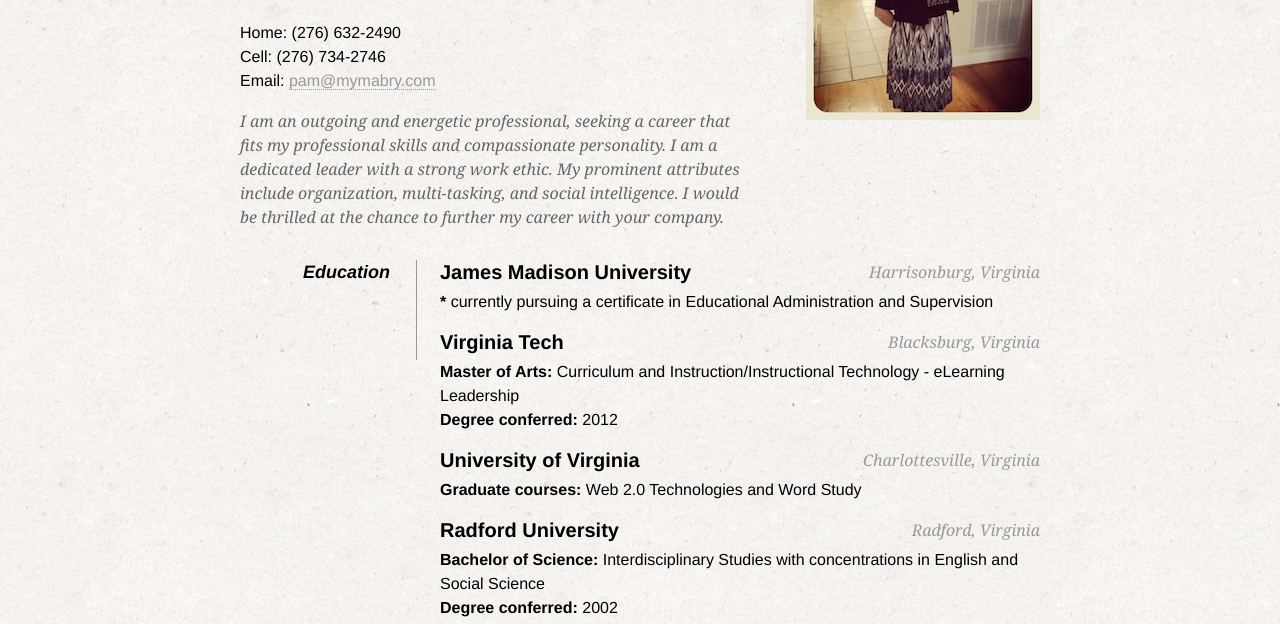
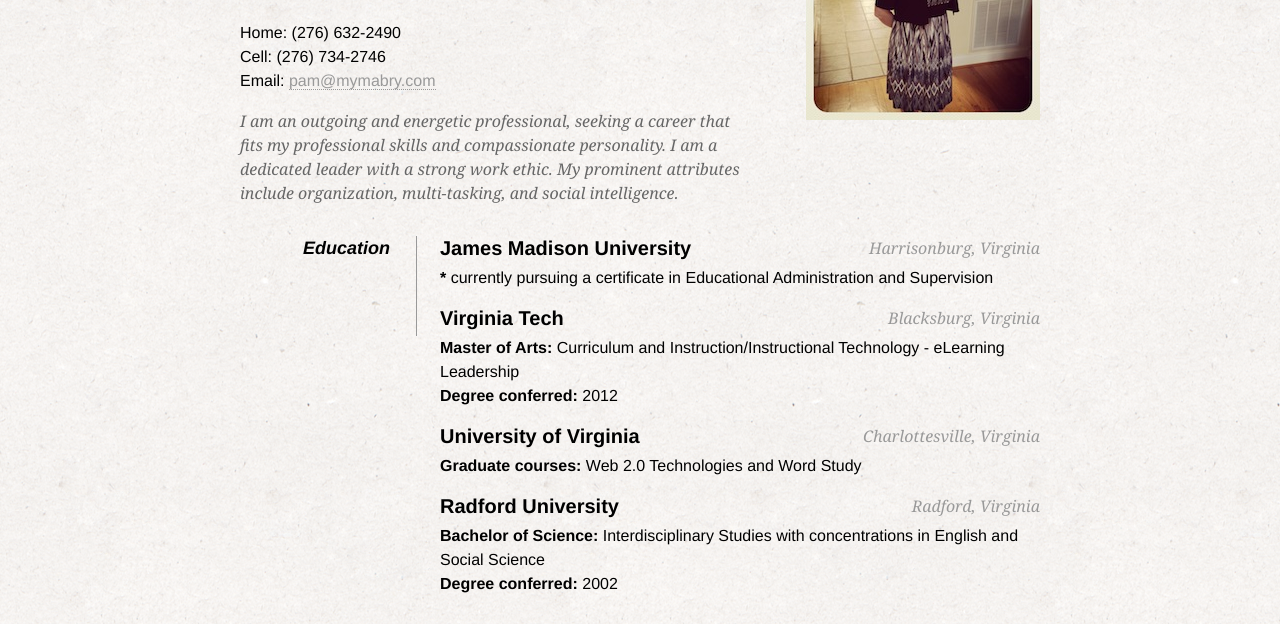
Before and after one commit to pammabry/pammabry.github.io, a plain HTML site: page index.html in a window 1280 px wide. Shown: the part 124-748 px from the top of the page. Drawn offline with Linux system fonts and the light colour scheme.

Commit message:
take out sentence

```diff
--- a/index.html
+++ b/index.html
@@ -52,7 +52,7 @@
 
         <div id="objective">
             <p>
-                I am an outgoing and energetic professional, seeking a career that fits my professional skills and compassionate personality. I am a dedicated leader with a strong work ethic. My prominent attributes include organization, multi-tasking, and social intelligence. I would be thrilled at the chance to further my career with your company.
+                I am an outgoing and energetic professional, seeking a career that fits my professional skills and compassionate personality. I am a dedicated leader with a strong work ethic. My prominent attributes include organization, multi-tasking, and social intelligence.
             </p>
         </div>
 
```
